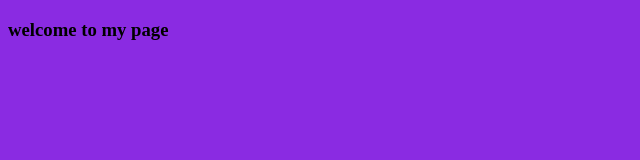
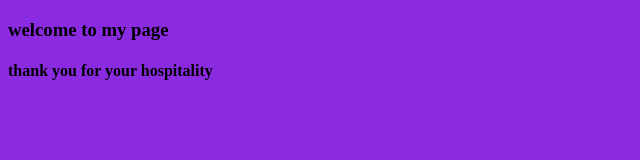
Before and after one commit to shahriarkh16/shahr-shop, a plain HTML site: page index.html in a window 1280 px wide. Shown: the whole page, without its empty margins (0-640 px from the left). Drawn offline with Linux system fonts and the light colour scheme.

Commit message:
create main page footer

```diff
--- a/index.html
+++ b/index.html
@@ -14,5 +14,9 @@
     <header>
         <h3>welcome to my page</h3>
     </header>
+
+    <footer>
+        <h4>thank you for your hospitality</h4>
+    </footer>
 </body>
 </html>
```
